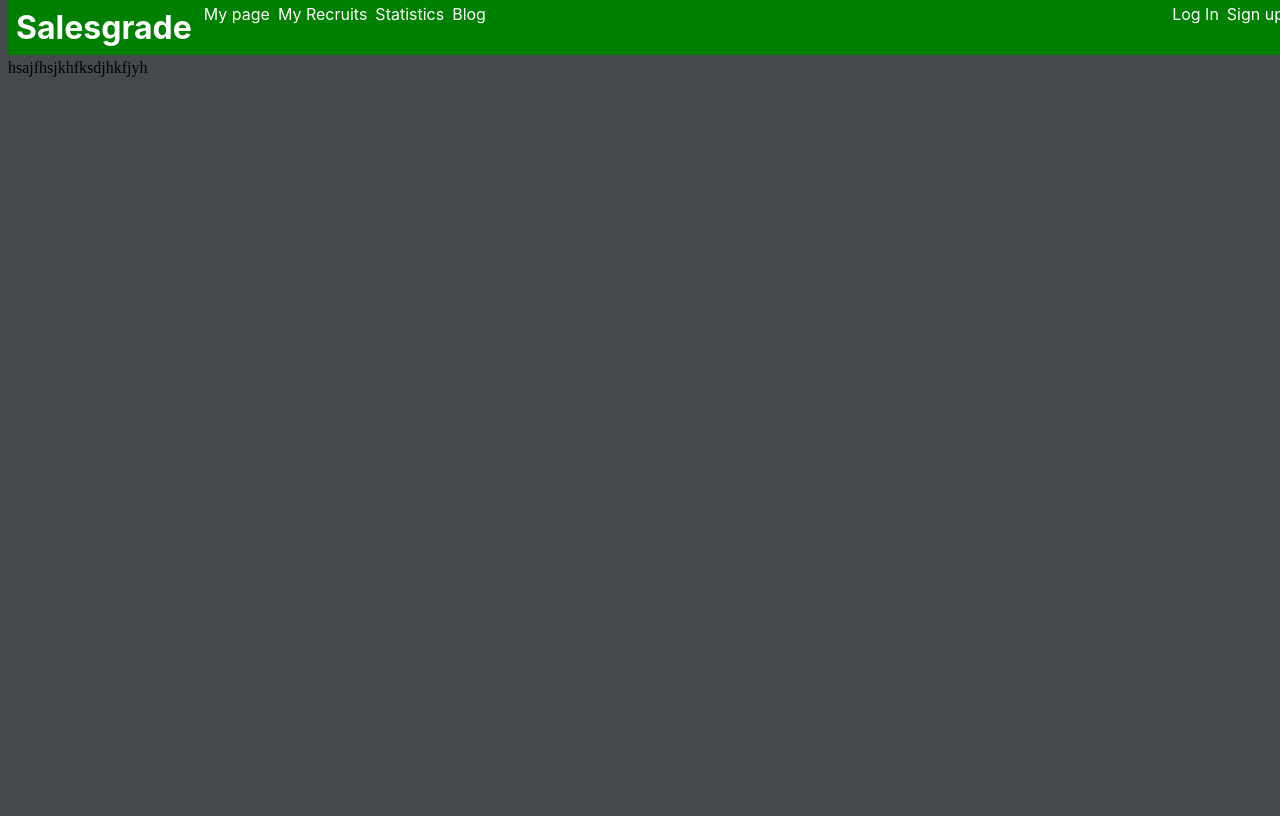
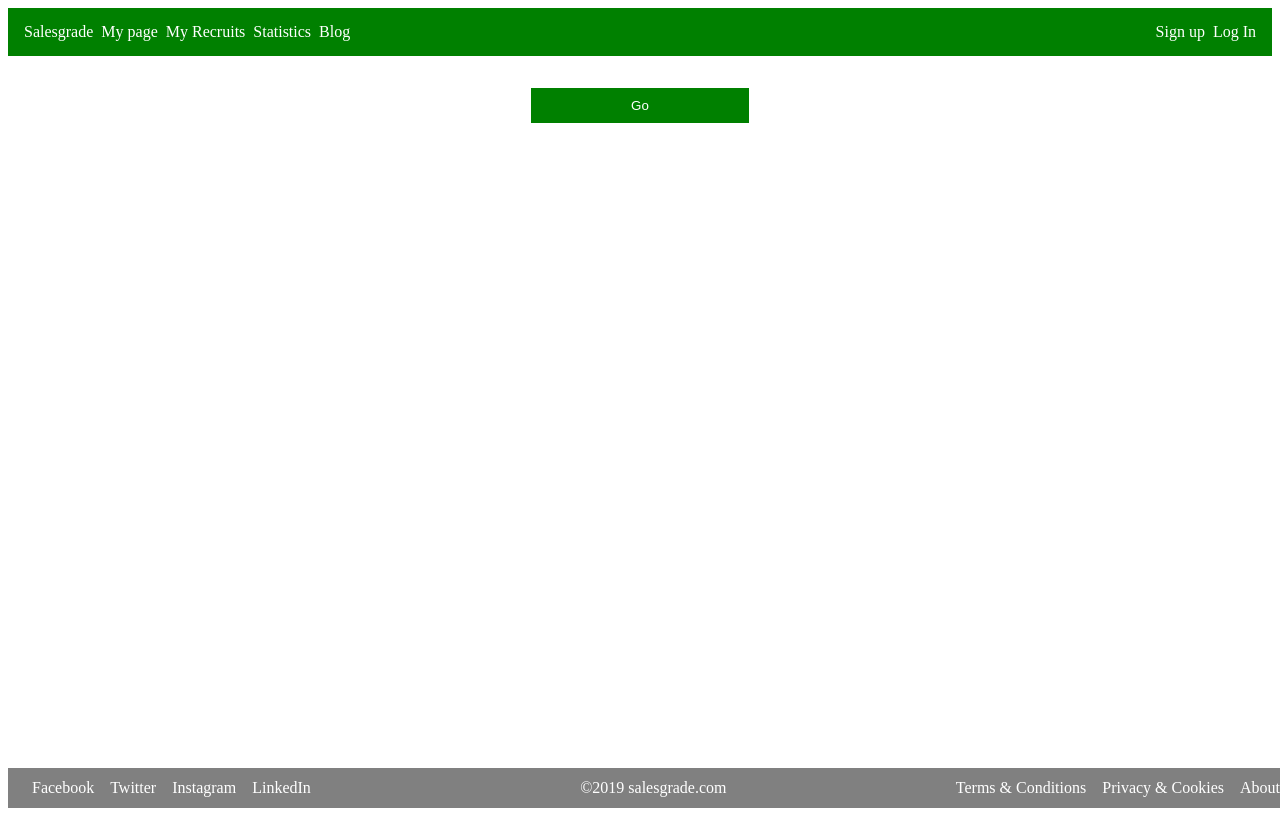
Before and after one commit to leocsi/salesgrade, a Django app: page / in a window 1280 px wide. Before the commit the page ends 77 px from the top, so only its background shows below. Run offline with Django 3.2, Linux system fonts and the light colour scheme; parts of the project's set-up code (start-up, migrations or seed data) failed here and were passed over.

Commit message:
create footer

```diff
--- a/salesgrade_framework/static/frame/frame.css
+++ b/salesgrade_framework/static/frame/frame.css
@@ -1,47 +1,105 @@
+/* body */
 body {
-  background-color: #45494e;
+  background-color: white;
+  font-size: 16px;
 }
 
-.menu_bar {
-  position: fixed;
-  top: 0;
+.page-container{
+  position: relative;
+  min-height: 100vh;
+}
+
+/* menu bar */
+
+.menu {
+  display: flex;
+  flex-direction: row;
+  justify-content: space-between;
   background-color: green;
+  height: 3rem;
+  align-items: center;
+  padding-left: 1rem;
+  padding-right: 1rem;
+  margin-bottom: 2rem;
+}
+
+.menu-group {
+  display: flex;
+  flex-direction: row;
+  padding: 0;
+  margin: 0;
+}
+
+.menu-group-item {
+  list-style: none;
+}
+
+.menu-group-item a {
+  display: block;
+  height: 3rem;
+  line-height: 3rem;
+  padding-left: 0.5rem;
+  padding-right: 0.5rem;
+  text-decoration: none;
+  color: white;
+  transition: 0.5s background-color;
+}
+
+.menu-group-item a:hover {
+  background-color: darkgreen;
+}
+
+.leftside a:last-child {
+  padding-left: 0;
+}
+.rightside a:last-child {
+  padding-right: 0;
+}
+
+/* content */
+
+.content {
+  text-align: center;
+  padding-bottom: 2.5rem;
+}
+
+/* bottom bar  */
+
+.bottom-bar {
+  display: flex;
+  flex-direction: row;
+  justify-content: space-between;
+  background-color: grey;
+  height: 2rem;
+  align-items: center;
+  padding-left: 1rem;
+  padding-right: 1rem;
+  position: absolute;
+  bottom: 0;
   width: 100%;
-  list-style-type: none;
+  height: 2.5rem;
+}
+
+.bottom-bar-group {
+  display: flex;
+  flex-direction: row;
+  padding: 0;
   margin: 0;
-  padding:0;
-  overflow: visible;
-  font-family: -apple-system, BlinkMacSystemFont, 'Segoe UI', Roboto, Oxygen, Ubuntu, Cantarell, 'Open Sans', 'Helvetica Neue', sans-serif;
 }
-.rightbar{
-  float:right;
-  font-weight: 400;
-  text-align: center;
+
+.bottom-bar-group-item{
+  list-style: none;
+}
+.bottom-bar-group-item a{
   display: block;
-  padding: 4px;
+  height: 3rem;
+  line-height: 3rem;
+  padding-left: 0.5rem;
+  padding-right: 0.5rem;
   color: white;
+  transition: 0.5s background-color;
   text-decoration: none;
-
 }
-.leftbar {
-  float: left;
-  font-weight: 400;
-  text-align: center;
-  display: block;
-  padding: 4px;
-  color: white;
-  text-decoration: none;
-
+.bottom-bar-group-item a:hover{
+  background-color: darkgreen;
 }
-.mainpage {
-  text-align: center;
-  padding: 8px;
-  text-decoration: none;
-  font-weight: bolder;
-  color: white;
-  float: left;
-  font-size: xx-large;
-}
-.content {
-  display: contents;
-}
--- a/salesgrade_framework/static/salesgrade/index.css
+++ b/salesgrade_framework/static/salesgrade/index.css
@@ -5,4 +5,5 @@
     color: white;
     background-color:green;
     border: none;
+    margin-bottom: 2rem;
   }
--- a/salesgrade_framework/templates/frame/frame.html
+++ b/salesgrade_framework/templates/frame/frame.html
@@ -5,7 +5,6 @@
 <html>
     {% load static %}
     <head>
-
         <meta charset="UTF-8">
         <link rel="stylesheet" href="{% static 'frame/frame.css' %}" />
         {% block css %}
@@ -14,20 +13,41 @@
         {% block title%}<title>Salesgrade</title>{%endblock title%}
     </head>
     <body>
-        <div>
-            <ul class="menu_bar">
-                <li><a class="mainpage" href="#home">Salesgrade</a></li>
-                <li><a class="leftbar" href="#own_results">My page</a></li>
-                <li><a class="leftbar" href="#recruits">My Recruits</a></li>
-                <li><a class="leftbar" href="http://127.0.0.1:8000/database/own_results">Statistics</a></li>
-                <li><a class="leftbar" href="#blog">Blog</a></li>
-                <li><a class="rightbar"href="#sign up">Sign up</a></li>
-                <li><a class="rightbar"href="#login">Log In</a></li>
-            </ul>
-        </div>
-        <div class="content">
-            {%block content%}
-            {%endblock content%}
+        <div class="page-container">
+            <nav class="menu">
+                <ul class="leftside menu-group">
+                    <li class="menu-group-item home"><a href="http://127.0.0.1:8000">Salesgrade</a></li>
+                    <li class="menu-group-item"><a href="#http://127.0.0.1:8000/database/own_results">My page</a></li>
+                    <li class="menu-group-item"><a href="#recruits">My Recruits</a></li>
+                    <li class="menu-group-item"><a href="#stats">Statistics</a></li>
+                    <li class="menu-group-item"><a href="#blog">Blog</a></li>
+                </ul>
+                <ul class="rightside menu-group">
+                    <li class="menu-group-item"><a href="#sign up">Sign up</a></li>
+                    <li class="menu-group-item"><a href="#login">Log In</a></li>
+                </ul>
+            </nav>
+            <div class="content">
+                {%block content%}
+                {%endblock content%}
+            </div>
+
+            <footer class="bottom-bar">
+                <ul class= "leftbottom bottom-bar-group">
+                    <li class="bottom-bar-group-item"><a href = "">Facebook</a></li>
+                    <li class="bottom-bar-group-item"><a href = "">Twitter</a></li>
+                    <li class="bottom-bar-group-item"><a href = "">Instagram</a></li>
+                    <li class="bottom-bar-group-item"><a href = "">LinkedIn</a></li>
+                </ul>
+                <ul>
+                    <li class="bottom-bar-group-item"><p style="color:white">&copy;2019 salesgrade.com</p></li>
+                </ul>
+                <ul class = "rightbottom bottom-bar-group">
+                    <li class="bottom-bar-group-item"><a href = "">Terms & Conditions</a></li>
+                    <li class="bottom-bar-group-item"><a href = "">Privacy & Cookies</a></li>
+                    <li class="bottom-bar-group-item"><a href = "">About</a></li>
+                </ul>
+            </footer>
         </div>
     </body>
 
--- a/salesgrade_framework/templates/salesgrade/index.html
+++ b/salesgrade_framework/templates/salesgrade/index.html
@@ -12,7 +12,6 @@
         <body>
             {%block content%}
                <button class="go">Go</button>
-               <p>hsajfhsjkhfksdjhkfjyh</p>
             {%endblock%}
 
         </body>
```
